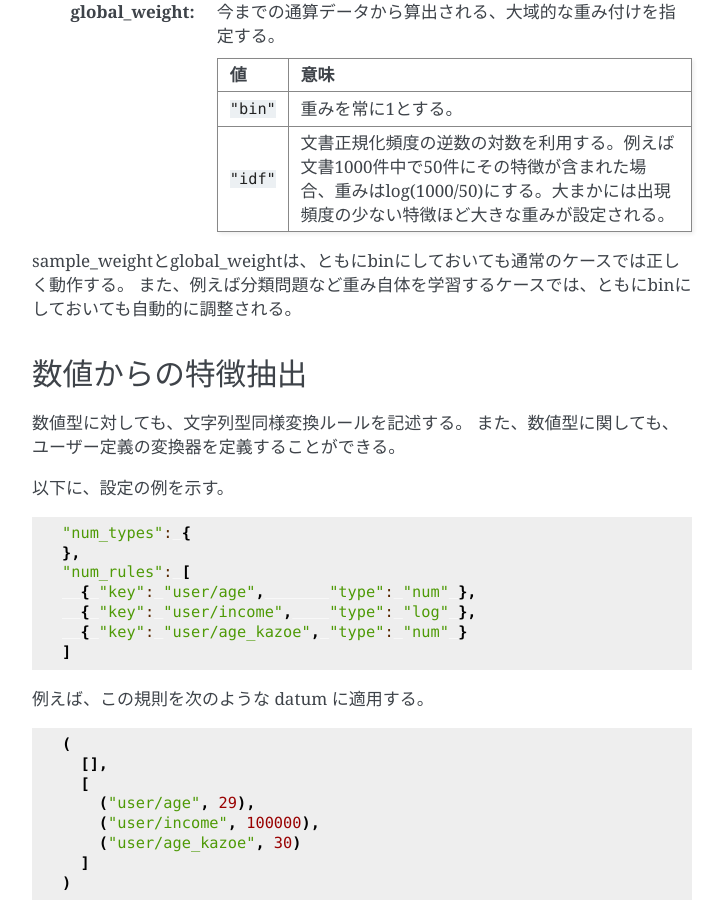
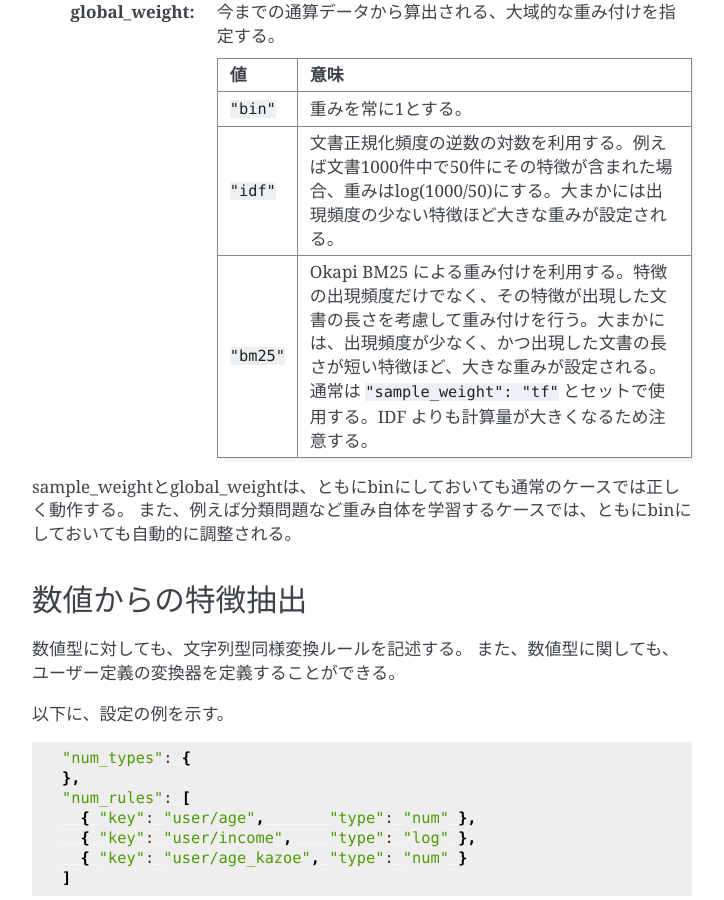
Before and after one commit to jubatus/website, a Sphinx documentation site: the page built from source/ja/fv_convert.rst, in a window 1280 px wide and 900 px high, scrolled down 12675 px. Shown: the whole window, without its empty margins (388-1112 px from the left). Built offline with Sphinx 7.4.7, drawn with Linux system fonts in a browser that asks for light colours; the version number could not be read and is left out.

Commit message:
add bm25 to global_weight

```diff
--- a/source/en/fv_convert.rst
+++ b/source/en/fv_convert.rst
@@ -458,6 +458,7 @@ In concrete, the weight is the product of these two weights.
     ============= =====================
     ``"bin"``     global_weight is 1 for all features.
     ``"idf"``     global_weight is the inverse of logarithm of normalized document frequency. It is called Inverse Document Frequency. For example, if a feature is included in 50 documents of all 1000 documents, its global_weight is log(1000/50). Roughly speaking, the less a feature frequently appears, the greater its idf is.
+    ``"bm25"``    global_weight is calculated by Okapi BM25 method. In addition to the feature frequency, BM25 takes the length of the document that the feature appears into consideration. Roughly speaking, the less feature frequently appears and the short the length of the document the feature is in, the greater its weight is. Generally used in combination with ``"sample_weight": "tf"``. Note that calculation cost is higher than IDF.
     ============= =====================
 
 In most of machine learning tasks, it works well even if we use "bin" in both sample_weight and global_weight.
--- a/source/ja/fv_convert.rst
+++ b/source/ja/fv_convert.rst
@@ -527,6 +527,7 @@ string_filter_rulesなどと同様、複数の規則を羅列する。
     ============= =====================
     ``"bin"``     重みを常に1とする。
     ``"idf"``     文書正規化頻度の逆数の対数を利用する。例えば文書1000件中で50件にその特徴が含まれた場合、重みはlog(1000/50)にする。大まかには出現頻度の少ない特徴ほど大きな重みが設定される。
+    ``"bm25"``    Okapi BM25 による重み付けを利用する。特徴の出現頻度だけでなく、その特徴が出現した文書の長さを考慮して重み付けを行う。大まかには、出現頻度が少なく、かつ出現した文書の長さが短い特徴ほど、大きな重みが設定される。通常は ``"sample_weight": "tf"`` とセットで使用する。IDF よりも計算量が大きくなるため注意する。
     ============= =====================
 
 sample_weightとglobal_weightは、ともにbinにしておいても通常のケースでは正しく動作する。
```
